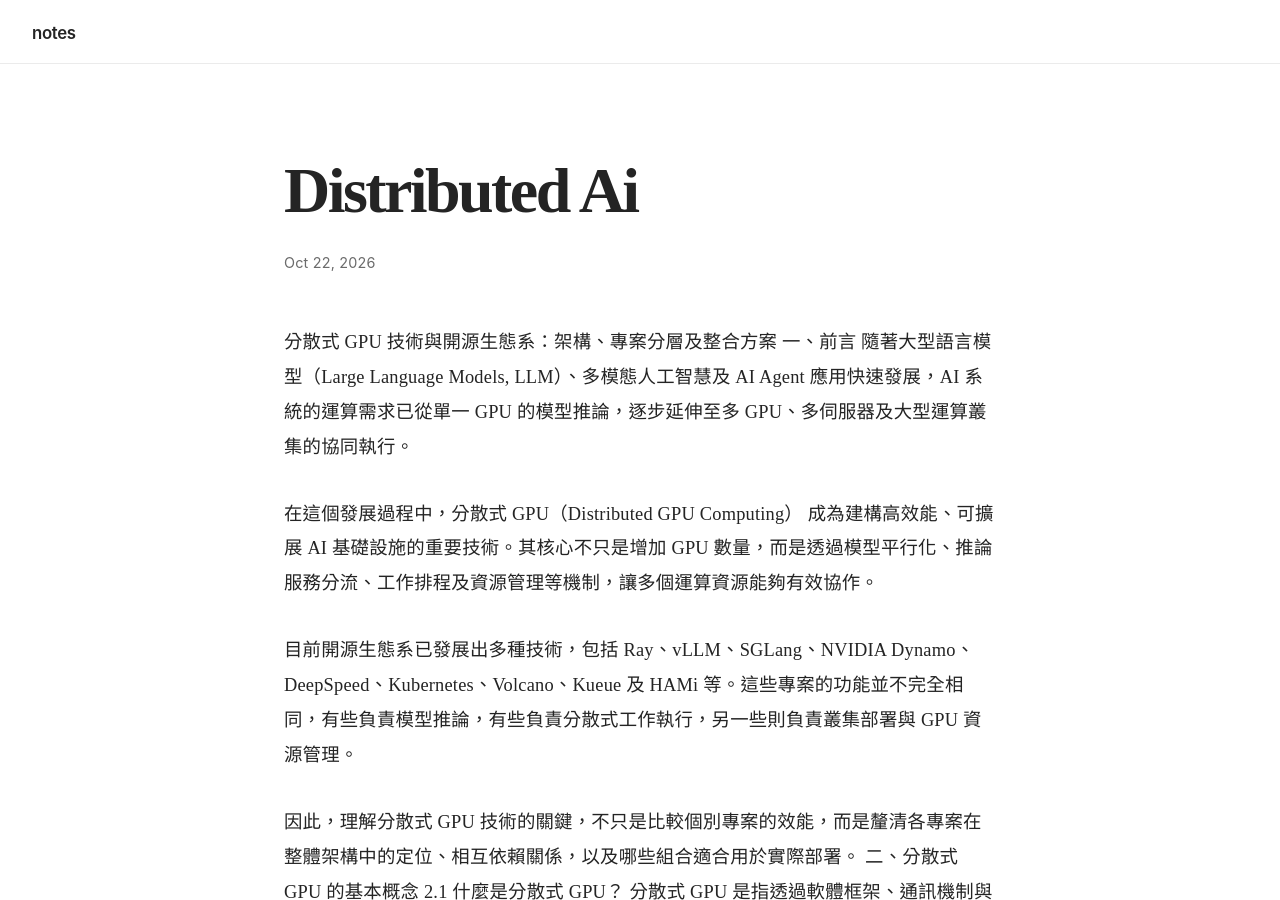
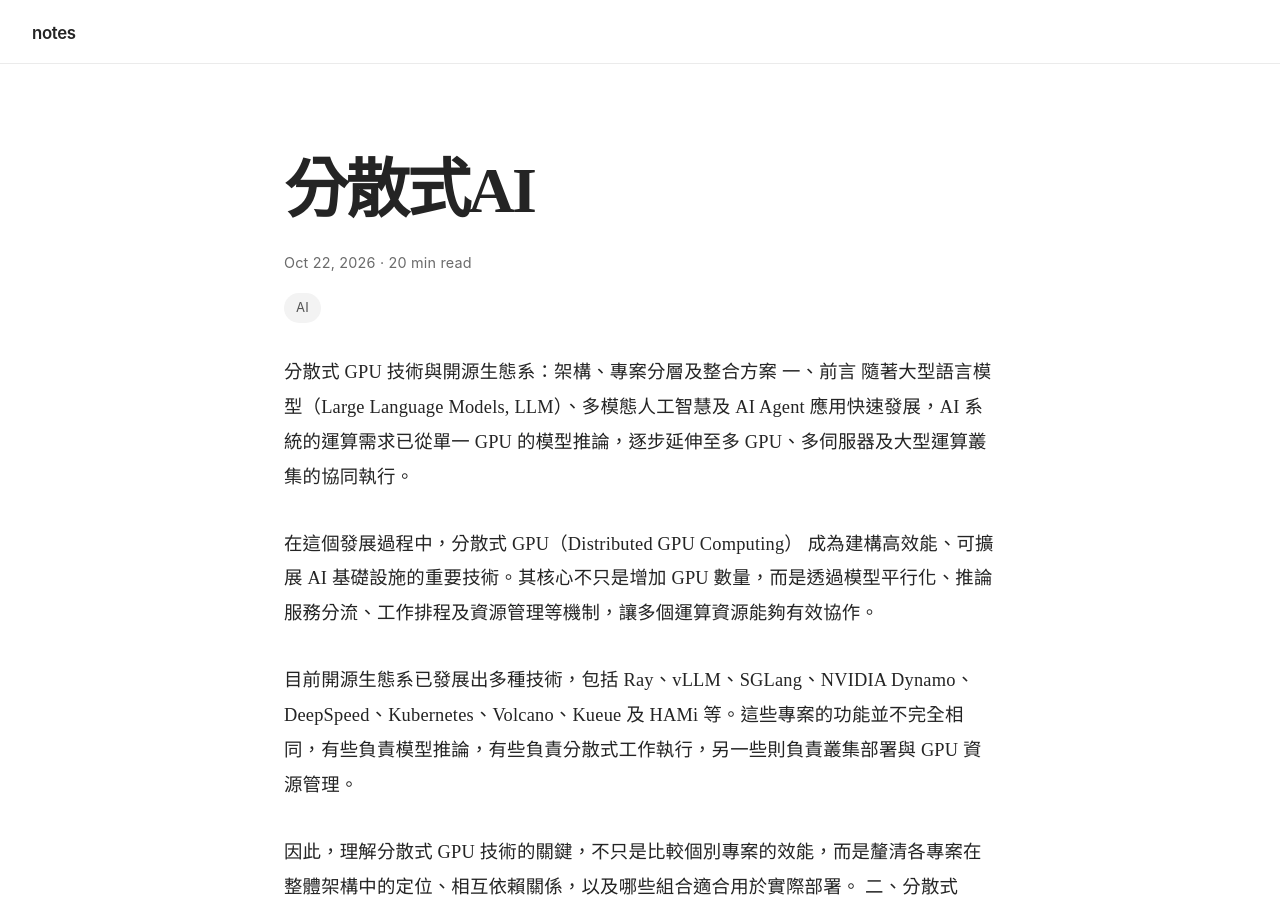
Before and after one commit to linjose/notes, a Jekyll site: the page built from _posts/2026-10-22-distributed-ai.md, in a window 1280 px wide and 900 px high. Built offline with Jekyll 4.4.1, drawn with Linux system fonts in a browser that asks for light colours; our own code applies the rules of GitHub Pages for plain Markdown files.

Commit message:
Update 2026-10-22-distributed-ai.md

```diff
--- a/_posts/2026-10-22-distributed-ai.md
+++ b/_posts/2026-10-22-distributed-ai.md
@@ -1,3 +1,13 @@
+---
+layout: post
+title: 分散式AI
+date: 2026-10-22
+reading_time: 20 min read
+tags: [AI]
+excerpt:
+---
+
+
 分散式 GPU 技術與開源生態系：架構、專案分層及整合方案
 一、前言
 隨著大型語言模型（Large Language Models, LLM）、多模態人工智慧及 AI Agent 應用快速發展，AI 系統的運算需求已從單一 GPU 的模型推論，逐步延伸至多 GPU、多伺服器及大型運算叢集的協同執行。
```
